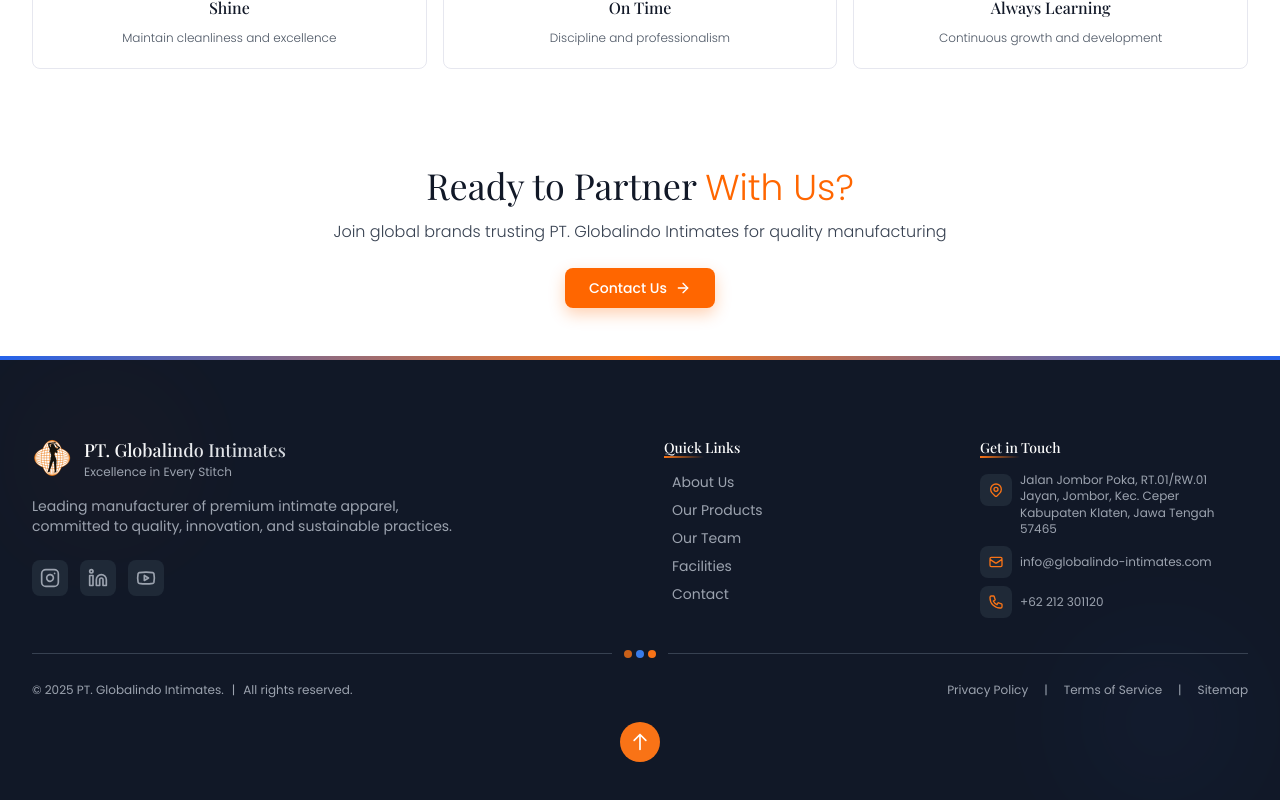
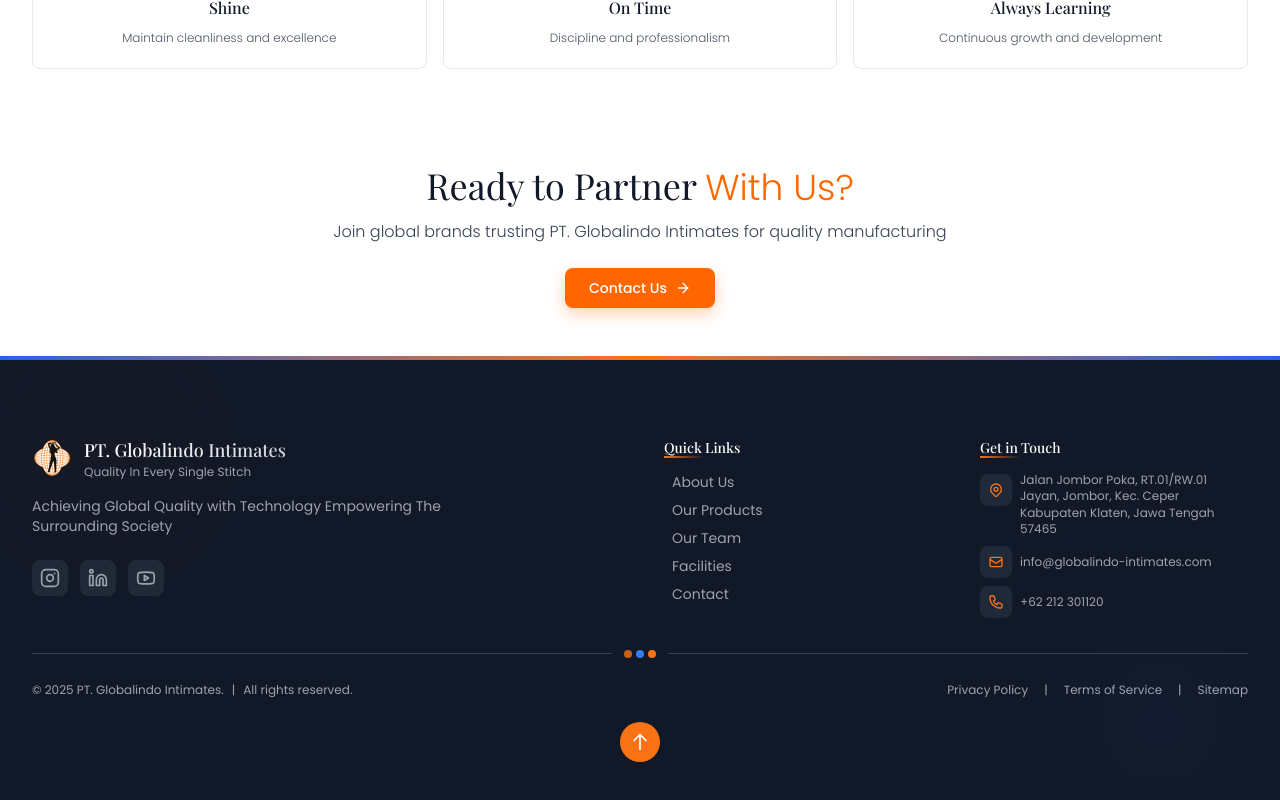
Before and after one commit to PKL-Sanatha-Dharma-2k25/PT.-Globalindo-initimates-web, a React (Vite) app: page / in a window 1280 px wide. Shown: the part 3488-4288 px from the top of the page. Built offline with nearby package versions, Linux system fonts and the light colour scheme.

Commit message:
UPDATE: footer content

```diff
--- a/src/components/layout/Footer/Footer.jsx
+++ b/src/components/layout/Footer/Footer.jsx
@@ -89,12 +89,12 @@
                 <h3 className="text-base md:text-lg font-medium bg-gradient-to-r from-white to-gray-300 bg-clip-text text-transparent">
                   PT. Globalindo Intimates
                 </h3>
-                <p className="text-xs" style={{ color: colors.neutral.gray[400] }}>Excellence in Every Stitch</p>
+                <p className="text-xs" style={{ color: colors.neutral.gray[400] }}>Quality In Every Single Stitch</p>
               </div>
             </div>
 
             <p className="text-xs md:text-sm leading-relaxed max-w-md" style={{ color: colors.neutral.gray[400] }}>
-              Leading manufacturer of premium intimate apparel, committed to quality, innovation, and sustainable practices.
+             Achieving Global Quality with Technology Empowering The Surrounding Society
             </p>
 
             {/* Social Media */}
```
